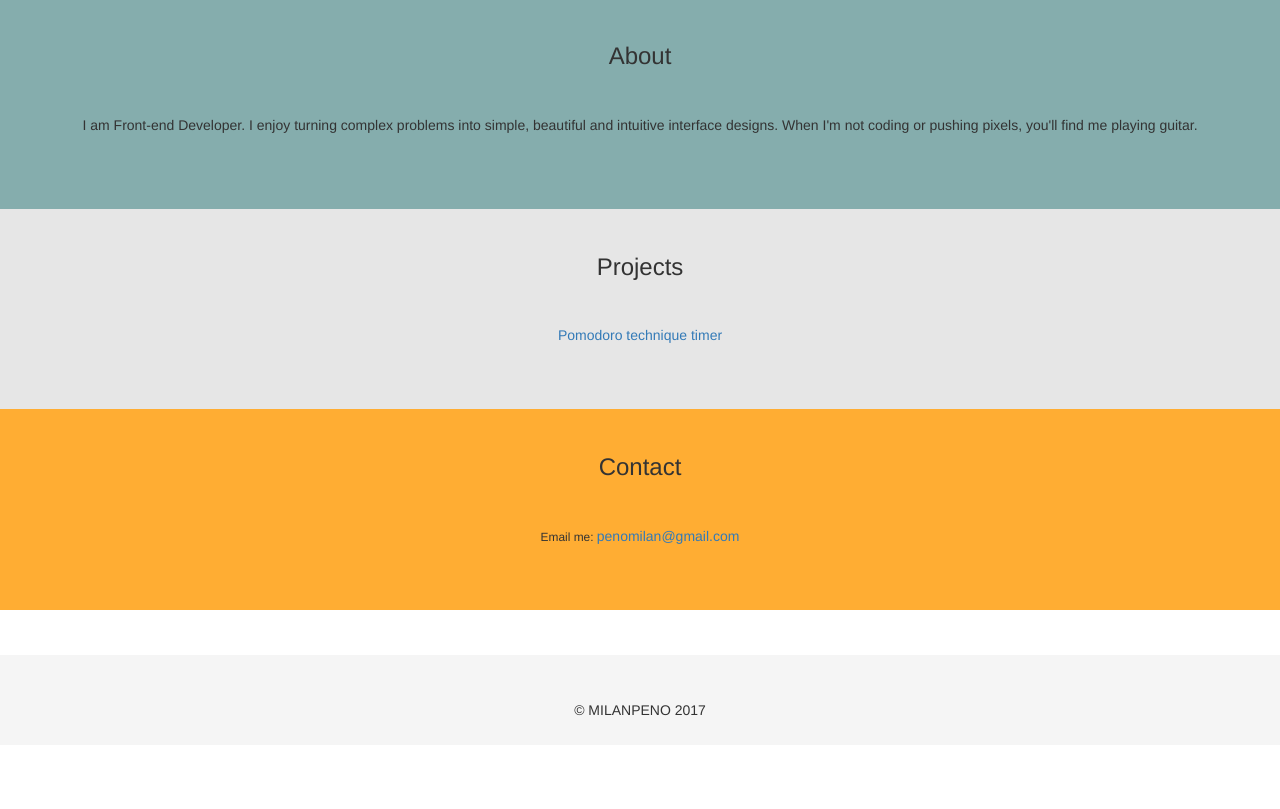
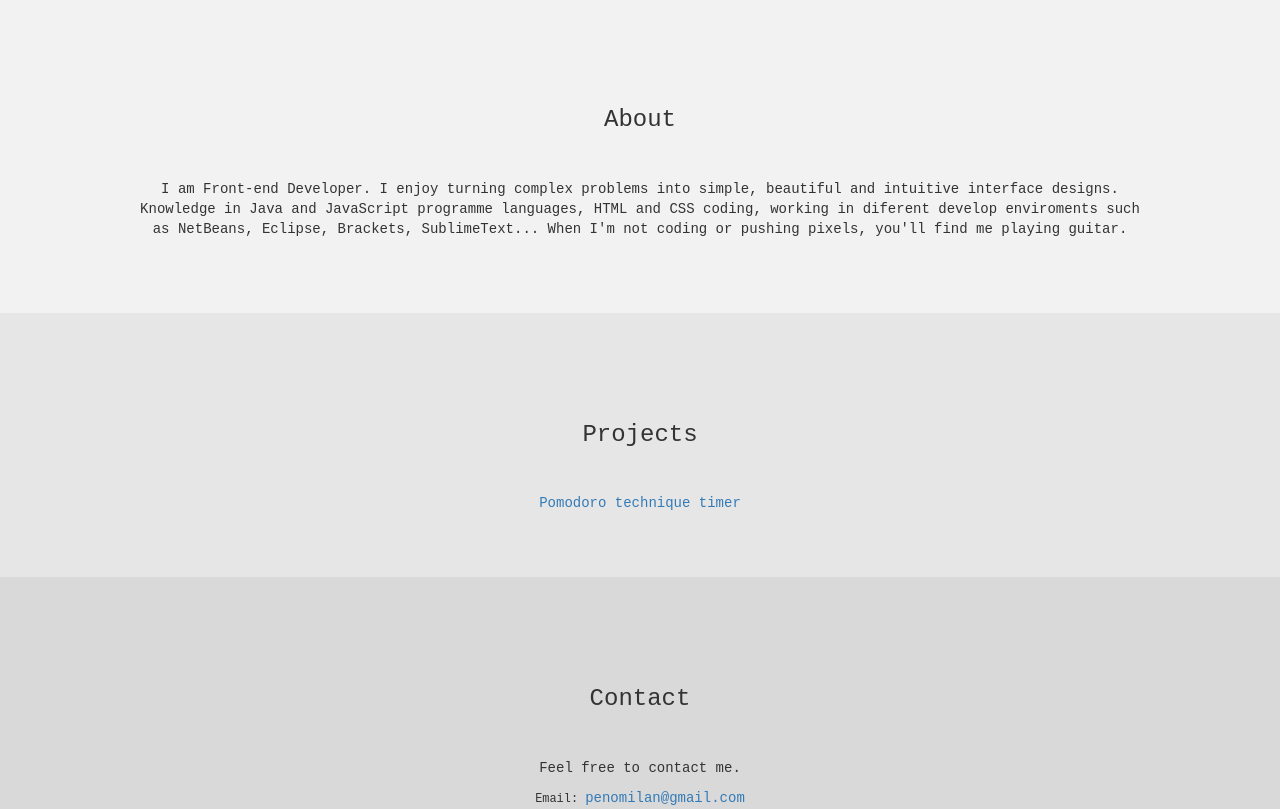
Before and after one commit to penomilan/penomilan, a plain HTML site: page index.html in a window 1280 px wide. Shown: the part 997-1806 px from the top of the page. Before the commit the page ends 1742 px from the top, so only its background shows below. Drawn offline with nearby package versions, Linux system fonts and the light colour scheme.

Commit message:
css developed

```diff
--- a/css/penomilan.css
+++ b/css/penomilan.css
@@ -1,3 +1,6 @@
+body {
+    font-family: monospace;
+}
 #photo {
         padding-top: 40%;
         padding-bottom: 30%;
@@ -6,8 +9,8 @@
         background-size: cover;
         background-position: center;
         height: 100%;
-        color: #e6e6e6;
-  }
+        color: #e6e6e6
+      }
     .navbar {
         background-color: whitesmoke;
     }
@@ -16,22 +19,28 @@
         margin-bottom: 45px;
         margin-top: 45px;
     }
-    #contact {
-        background-color: #ffad33;
+    #about {
+        background-color: #f2f2f2;
         padding-bottom: 5%;
-    }
-    #about {
-        background-color: #85adad;
-        padding-bottom: 5%;
+        padding-top: 5%;
+        padding-left: 10%;
+        padding-right: 10%;
     }
     #projects {
+        padding-top: 5%;
         padding-bottom: 5%;
         background-color: #e6e6e6;
     }
+    #contact {
+        background-color: #d9d9d9;
+        padding-bottom: 5%;
+        padding-top: 5%;
+    }
 
     footer {
-        margin-top: 45px;
         height: 90px;
-        padding-top: 45px;
-        background-color: whitesmoke;
+        padding-top: 5%;
+        background-color: #cccccc;
+        color: #a6a6a6
+;
     }
--- a/index.html
+++ b/index.html
@@ -42,7 +42,7 @@
     </div>
     <div class="container-fluid text-center" id="about">
      <h3 class="margin">About</h3>
-     <p>I am Front-end Developer. I enjoy turning complex problems into simple, beautiful and intuitive interface designs. When I'm not coding or pushing pixels, you'll find me playing guitar.</p>
+     <p>I am Front-end Developer. I enjoy turning complex problems into simple, beautiful and intuitive interface designs. Knowledge in Java and JavaScript programme languages, HTML and CSS coding, working in diferent develop enviroments such as NetBeans, Eclipse, Brackets, SublimeText... When I'm not coding or pushing pixels, you'll find me playing guitar.</p>
     </div>
     <div class="container-fluid text-center" id="projects">
         <h3 class="margin">Projects</h3>
@@ -51,7 +51,9 @@
 
     <div class="container-fluid text-center" id="contact">
         <h3 class="margin">Contact</h3>
-        <small>Email me: </small><a href="mailto:penomilan@gmail.com">penomilan@gmail.com</a>
+        <p>Feel free to contact me.</p>
+
+        <small>Email: </small><a href="mailto:penomilan@gmail.com">penomilan@gmail.com</a>
     </div>
     <!-- Footer -->
     <footer class="container-fluid text-center">
```
